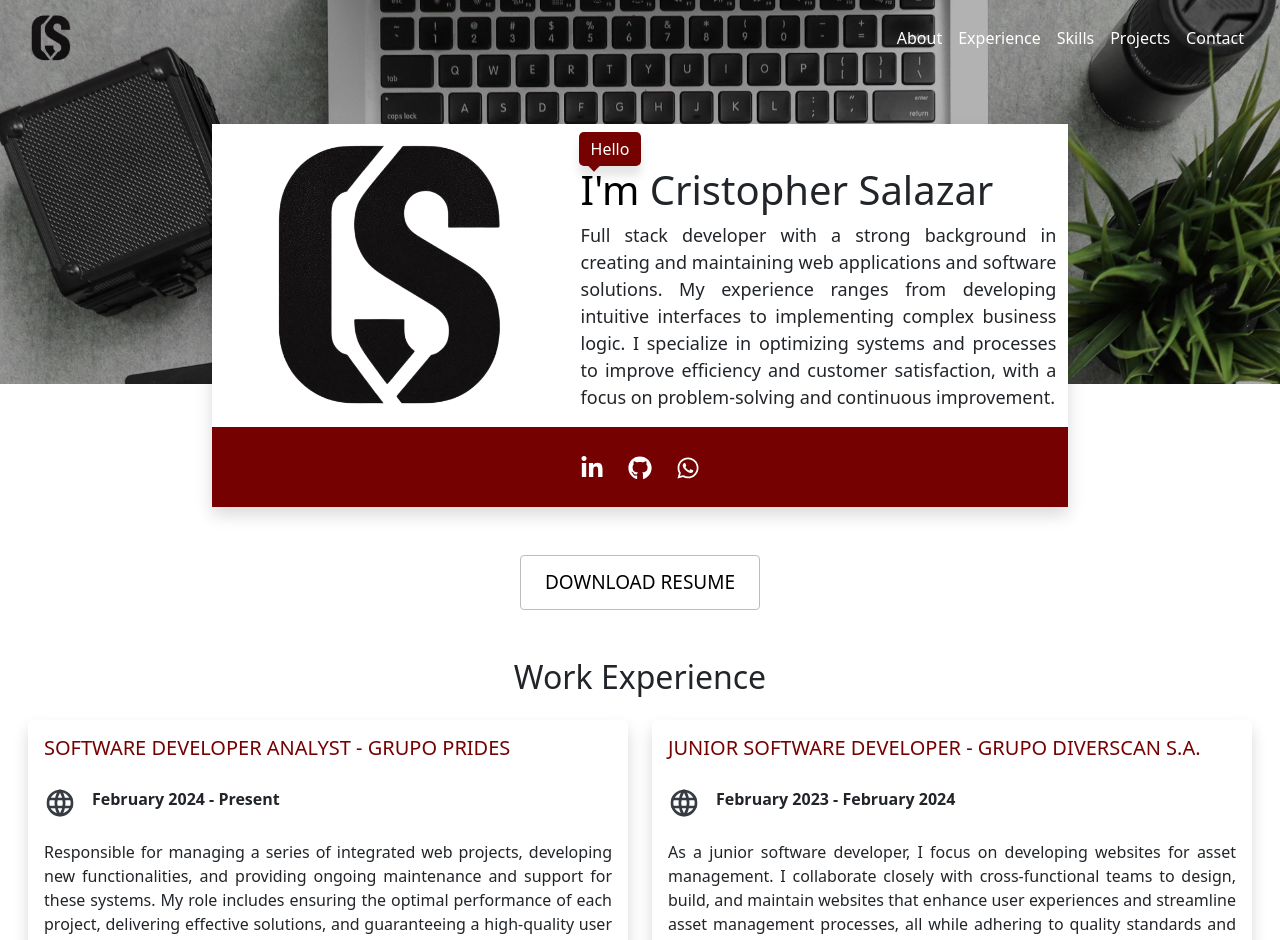
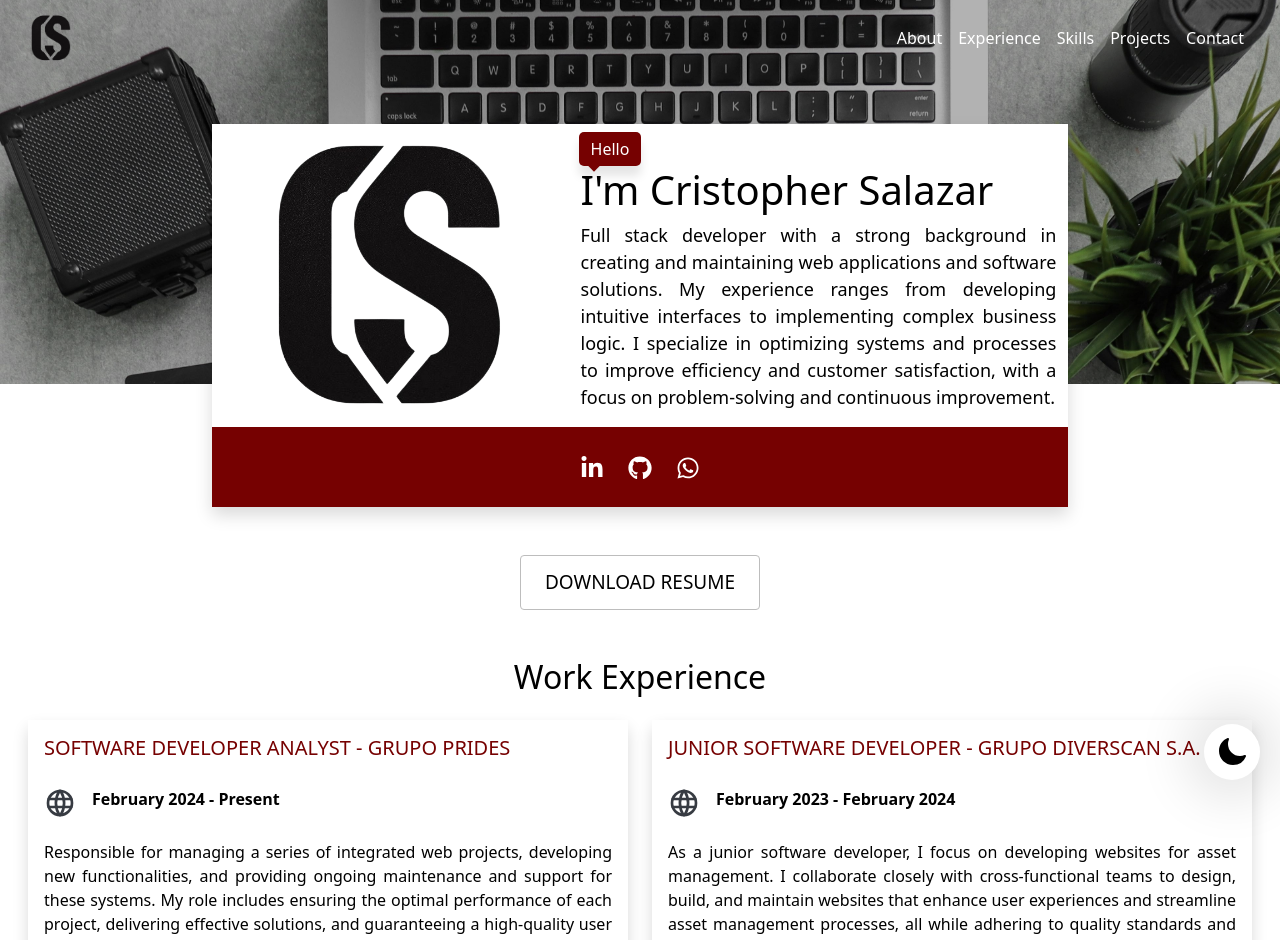
Before and after one commit to csalazara/Portafolio, a React (Create React App) app in the folder portafolio/: page / in a window 1280 px wide. Shown: the top 940 px of the page. Built offline with nearby package versions, Linux system fonts and the light colour scheme.

Commit message:
Start dark mode

```diff
--- a/portafolio/src/App.css
+++ b/portafolio/src/App.css
@@ -1,13 +1,106 @@
+
+body.dark-mode {
+  background-color: #121212;
+  color: #ffffff;
+  transition: background-color 0.3s ease, color 0.3s ease;
+}
+
+body.light-mode {
+  background-color: #ffffff;
+  color: #000000;
+  transition: background-color 0.3s ease, color 0.3s ease;
+}
+
+/* Estilos adicionales para los iconos y el botón */
+.icon-Dark-Mode {
+  display: inline-block;
+  transition: transform 0.3s ease;
+}
+
+.icon--moon {
+  transform: scale(1);
+}
+
+.icon--sun {
+  transform: scale(0);
+}
+
+input[type="checkbox"]:checked + .icon-Dark-Mode.icon--moon {
+  transform: scale(0);
+}
+
+input[type="checkbox"]:checked + .icon-Dark-Mode.icon--sun {
+  transform: scale(1);
+}
+
+/* Modo Oscuro */
+body.dark-mode .card {
+  background-color: #333333;
+  color: #ffffff;
+  border-color: #444444;
+}
+
+body.dark-mode .card-header {
+  background-color: #444444;
+  color: #ffffff;
+}
+
+body.dark-mode .card-body {
+  background-color: #333333;
+  color: #ffffff;
+}
+
+body.dark-mode .card-footer {
+  background-color: #444444;
+  color: #ffffff;
+}
+
+/* Modo Claro */
+body.light-mode .card {
+  background-color: #ffffff;
+  color: #000000;
+  border-color: #ddd;
+}
+
+body.light-mode .card-header {
+  background-color: #f8f9fa;
+  color: #000000;
+}
+
+body.light-mode .card-body {
+  background-color: #ffffff;
+  color: #000000;
+}
+
+body.light-mode .card-footer {
+  background-color: #f8f9fa;
+  color: #000000;
+}
+
+body.light-mode .background-white {
+  background-color: white; /* Fondo blanco en modo claro */
+}
+
+body.dark-mode .background-white {
+  background-color: #222222; /* Fondo oscuro en modo oscuro */
+}
+
+body.light-mode .text-color-secondary{
+  color: #373b42 !important;
+}
+
+body.dark-mode .text-color-secondary{
+  color: white !important;
+}
+
+/* ------------------- */
+
 .main-container{
     max-width: 100%;
 }
 
 .background-primary{
     background-color: #760101;
-}
-
-.background-white{
-    background-color: white;
 }
 
 .color-primary {
@@ -155,3 +248,51 @@ h1 {
     background-color: #760101;
     transform: translateX(-50%) scaleY(1.3) scaleX(0.8);
   }
+
+  /*Button Dark Mode*/
+
+.container-Dark-Mode {
+  position: fixed;
+  bottom: 20px;
+  right: 20px;
+  z-index: 9999; /* Para asegurarse de que el botón quede por encima de otros elementos */
+}
+
+.toggle-Dark-Mode {
+  background-color: #fff;
+  width: 56px;
+  height: 56px;
+  border-radius: 50%;
+  display: grid;
+  place-items: center;
+  cursor: pointer;
+  box-shadow: 0 0 50px 20px rgba(0, 0, 0, .1);
+  line-height: 1;
+}
+
+.input-Dark-Mode {
+  display: none;
+}
+
+.icon-Dark-Mode {
+  grid-column: 1 / 1;
+  grid-row: 1 / 1;
+  transition: transform 500ms;
+}
+
+.icon--moon {
+  transition-delay: 200ms;
+}
+
+.icon--sun {
+  transform: scale(0);
+}
+
+#switch-Dark-Mode:checked + .icon--moon {
+  transform: rotate(360deg) scale(0);
+}
+
+#switch-Dark-Mode:checked ~ .icon--sun {
+  transition-delay: 200ms;
+  transform: scale(1) rotate(360deg);
+}
--- a/portafolio/src/App.js
+++ b/portafolio/src/App.js
@@ -11,6 +11,23 @@ function App() {
   const [navbarHeight, setNavbarHeight] = useState(0); // Estado para almacenar la altura del Navbar
   const [isNavbarOpen, setIsNavbarOpen] = useState(false); // Estado para saber si el navbar está abierto
   const navbarRef = useRef(null); // Referencia al Navbar
+
+  const [isDarkMode, setIsDarkMode] = useState(() => {
+    // Verifica si hay una preferencia guardada en el localStorage
+    return localStorage.getItem('theme') === 'dark';
+  });
+
+  const toggleDarkMode = () => {
+    setIsDarkMode((prevMode) => !prevMode);
+  };
+
+
+  useEffect(() => {
+    // Guarda la preferencia de tema en localStorage
+    localStorage.setItem('theme', isDarkMode ? 'dark' : 'light');
+    // Cambia la clase del body para activar los estilos del modo oscuro o claro
+    document.body.className = isDarkMode ? 'dark-mode' : 'light-mode';
+  }, [isDarkMode]);
 
   // Detecta el evento de scroll
   useEffect(() => {
@@ -50,18 +67,28 @@ function App() {
     setIsNavbarOpen(!isNavbarOpen);
   };
 
+   // Lógica para el color de fondo del navbar
+   const backgroundColor = isNavbarOpen || scrolled
+   ? (isDarkMode ? '#121212' : 'white') // Fondo oscuro en modo oscuro y blanco en modo claro
+   : (isDarkMode ? 'transparent' : 'transparent'); // Fondo transparente en ambos modos si no está abierto o scrolleado
+
+   const colorTextOptionNav = scrolled
+   ? (isDarkMode ? 'text-white nav-link' : 'text-dark nav-link') // Fondo oscuro en modo oscuro y blanco en modo claro
+   : (isDarkMode ? 'text-white nav-link' : 'text-white nav-link'); // Fondo transparente en ambos modos si no está abierto o scrolleado
+
   return (
     <Container fluid className='p-0'>
       <div>
         {/* Navbar */}
         <Navbar
           ref={navbarRef} // Referencia al Navbar
-          bg={isNavbarOpen ? 'white' : scrolled ? 'white' : 'transparent'} // Cambia el fondo cuando el navbar está abierto o hace scroll
+          //bg={backgroundColor} // Cambia el fondo cuando el navbar está abierto o hace scroll
           variant="light"
           expand="lg"
           fixed="top" // Asegura que el navbar se quede fijo en la parte superior
           style={{
-            transition: 'background-color 0.3s ease', // Transición para el cambio de color
+            transition: 'background-color 0.3s ease',
+            backgroundColor: backgroundColor// Transición para el cambio de color
           }}
         >
           <Container fluid className='mx-3'>
@@ -74,11 +101,11 @@ function App() {
             />
             <Navbar.Collapse id="basic-navbar-nav">
               <Nav className="ms-auto">
-                <Nav.Link className={scrolled ? 'text-dark nav-link' : 'text-white nav-link'} href="#about">About</Nav.Link>
-                <Nav.Link className={scrolled ? 'text-dark nav-link' : 'text-white nav-link'} href="#experience">Experience</Nav.Link>
-                <Nav.Link className={scrolled ? 'text-dark nav-link' : 'text-white nav-link'} href="#skills">Skills</Nav.Link>
-                <Nav.Link className={scrolled ? 'text-dark nav-link' : 'text-white nav-link'} href="#portfolio">Projects</Nav.Link>
-                <Nav.Link className={scrolled ? 'text-dark nav-link' : 'text-white nav-link'} href="#contact">Contact</Nav.Link>
+                <Nav.Link className={colorTextOptionNav} href="#about">About</Nav.Link>
+                <Nav.Link className={colorTextOptionNav} href="#experience">Experience</Nav.Link>
+                <Nav.Link className={colorTextOptionNav} href="#skills">Skills</Nav.Link>
+                <Nav.Link className={colorTextOptionNav} href="#portfolio">Projects</Nav.Link>
+                <Nav.Link className={colorTextOptionNav} href="#contact">Contact</Nav.Link>
               </Nav>
             </Navbar.Collapse>
           </Container>
@@ -103,7 +130,7 @@ function App() {
           </div>
 
           <div>
-            <button className="button-transform" style={{ textTransform: 'uppercase' }}>download resume</button>
+            <button className="button-transform text-color" style={{ textTransform: 'uppercase' }}>download resume</button>
           </div>
         </Container>
 
@@ -112,6 +139,29 @@ function App() {
         <Projects></Projects>
       </div>
 
+      {/* Boton modo oscuro */}
+      <div className="container-Dark-Mode">
+        <label className="toggle-Dark-Mode" htmlFor="switch-Dark-Mode">
+          <input
+            id="switch-Dark-Mode"
+            className="input-Dark-Mode"
+            type="checkbox"
+            checked={isDarkMode}
+            onChange={toggleDarkMode}
+          />
+          <div className="icon-Dark-Mode icon--moon">
+            <svg height="32" width="32" fill="currentColor" viewBox="0 0 24 24" xmlns="http://www.w3.org/2000/svg">
+              <path clipRule="evenodd" d="M9.528 1.718a.75.75 0 01.162.819A8.97 8.97 0 009 6a9 9 0 009 9 8.97 8.97 0 003.463-.69.75.75 0 01.981.98 10.503 10.503 0 01-9.694 6.46c-5.799 0-10.5-4.701-10.5-10.5 0-4.368 2.667-8.112 6.46-9.694a.75.75 0 01.818.162z" fillRule="evenodd"></path>
+            </svg>
+          </div>
+          <div className="icon-Dark-Mode icon--sun">
+            <svg height="32" width="32" fill="currentColor" viewBox="0 0 24 24" xmlns="http://www.w3.org/2000/svg">
+              <path d="M12 2.25a.75.75 0 01.75.75v2.25a.75.75 0 01-1.5 0V3a.75.75 0 01.75-.75zM7.5 12a4.5 4.5 0 119 0 4.5 4.5 0 01-9 0zM18.894 6.166a.75.75 0 00-1.06-1.06l-1.591 1.59a.75.75 0 101.06 1.061l1.591-1.59zM21.75 12a.75.75 0 01-.75.75h-2.25a.75.75 0 010-1.5H21a.75.75 0 01.75.75zM17.834 18.894a.75.75 0 001.06-1.06l-1.59-1.591a.75.75 0 10-1.061 1.06l1.59 1.591zM12 18a.75.75 0 01.75.75V21a.75.75 0 01-1.5 0v-2.25A.75.75 0 0112 18zM7.758 17.303a.75.75 0 00-1.061-1.06l-1.591 1.59a.75.75 0 001.06 1.061l1.591-1.59zM6 12a.75.75 0 01-.75.75H3a.75.75 0 010-1.5h2.25A.75.75 0 016 12zM6.697 7.757a.75.75 0 001.06-1.06l-1.59-1.591a.75.75 0 00-1.061 1.06l1.59 1.591z"></path>
+            </svg>
+          </div>
+        </label>
+      </div>
+
     </Container>
   );
 }
--- a/portafolio/src/components/experience/Experience.js
+++ b/portafolio/src/components/experience/Experience.js
@@ -46,7 +46,7 @@ function Experience() {
               <Card.Body>
                 <h5 className="color-primary">{experience.title}</h5>
                 <div className="d-flex align-items-center my-3">
-                  <div className="icon-container color-secondary">{experience.icon}</div>
+                  <div className="icon-container text-color-secondary">{experience.icon}</div>
                   <h6 className="ms-3 mb-0 fw-bold">{experience.yearRange}</h6>
                 </div>
                 <Card.Text>{experience.description}</Card.Text>
--- a/portafolio/src/components/profileCard/ProfileCard.js
+++ b/portafolio/src/components/profileCard/ProfileCard.js
@@ -17,7 +17,7 @@ function ProfileCard() {
           </Row>
           <Row>
             <h1>
-              <span style={{ fontWeight: 'normal', color: 'black' }}>I'm </span>Cristopher Salazar
+              <span style={{ fontWeight: 'normal' }}>I'm </span>Cristopher Salazar
             </h1>
           </Row>
           <Row>
--- a/portafolio/src/components/projects/Projects.js
+++ b/portafolio/src/components/projects/Projects.js
@@ -38,7 +38,7 @@ function Projects() {
 
       <Row className="gy-4 justify-content-center">
         {projects.map((project, index) => (
-          <Card className="mx-3 shadow" style={{ width: '30rem' }}>
+          <Card className="mx-3 shadow" key={index} style={{ width: '30rem' }}>
             <Card.Img variant="top" src={project.img} className="mt-1" />
             <Card.Body>
               <Card.Title>{project.title}</Card.Title>
```
